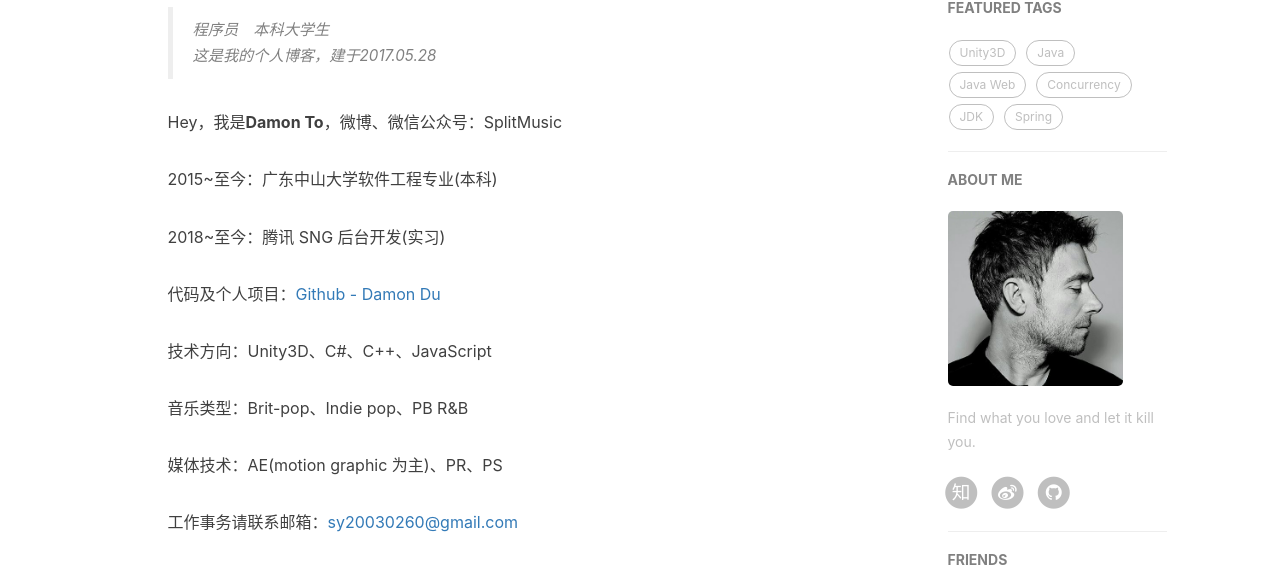
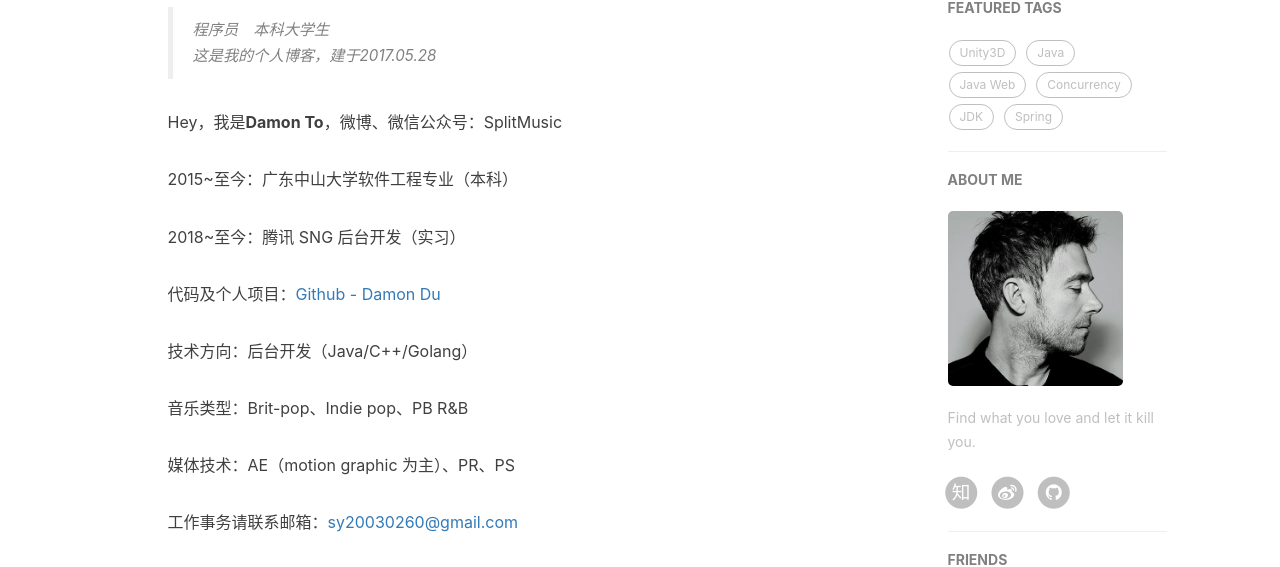
Before and after one commit to duyike/DamonDu.github.io, a Jekyll site: the page built from about.html, in a window 1280 px wide. Shown: the part 522-1089 px from the top of the page. Built offline with Jekyll 4.4.1, drawn with Linux system fonts in a browser that asks for light colours; nearby versions of some CDN libraries; comment, search, counter and statistics services are not loaded.

Commit message:
update about

```diff
--- a/about.html
+++ b/about.html
@@ -21,17 +21,17 @@ header-img: "img/about-bg.jpg"
 
     <p>Hey，我是<strong>Damon To</strong>，微博、微信公众号：SplitMusic</p>
 
-    <p>2015~至今：广东中山大学软件工程专业(本科)</p>
+    <p>2015~至今：广东中山大学软件工程专业（本科）</p>
 
-    <p>2018~至今：腾讯 SNG 后台开发(实习)</p>
+    <p>2018~至今：腾讯 SNG 后台开发（实习）</p>
 
     <p>代码及个人项目：<a href="https://github.com/DamonDu">Github - Damon Du</a></p>
 
-    <p>技术方向：Unity3D、C#、C++、JavaScript</p>
+    <p>技术方向：后台开发（Java/C++/Golang）</p>
 
     <p>音乐类型：Brit-pop、Indie pop、PB R&B</p>
 
-    <p>媒体技术：AE(motion graphic 为主)、PR、PS</p>
+    <p>媒体技术：AE（motion graphic 为主）、PR、PS</p>
 
     <p>工作事务请联系邮箱：<a href="mailto:sy20030260@gmail.com">sy20030260@gmail.com</a></p>
 
```
